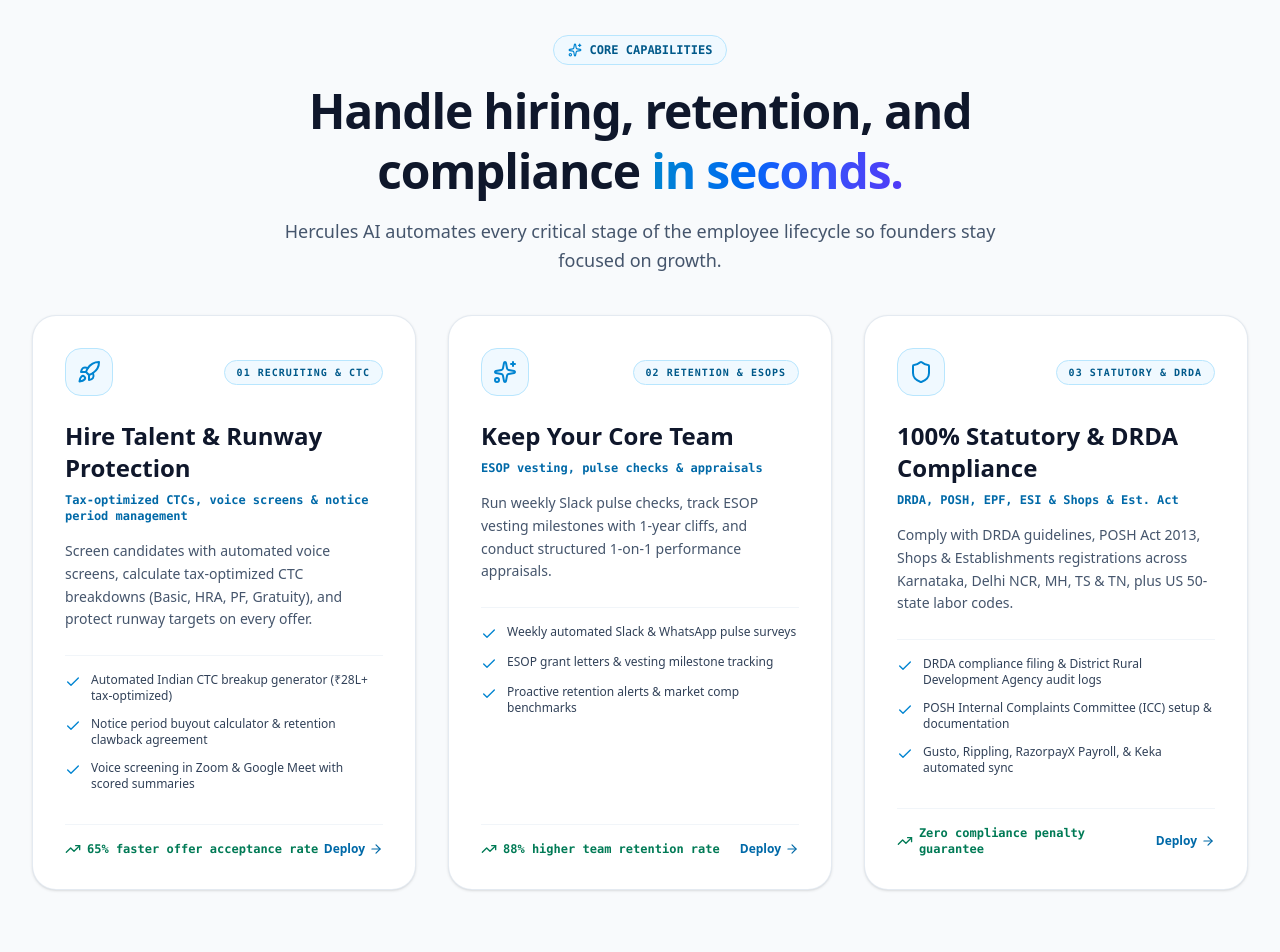
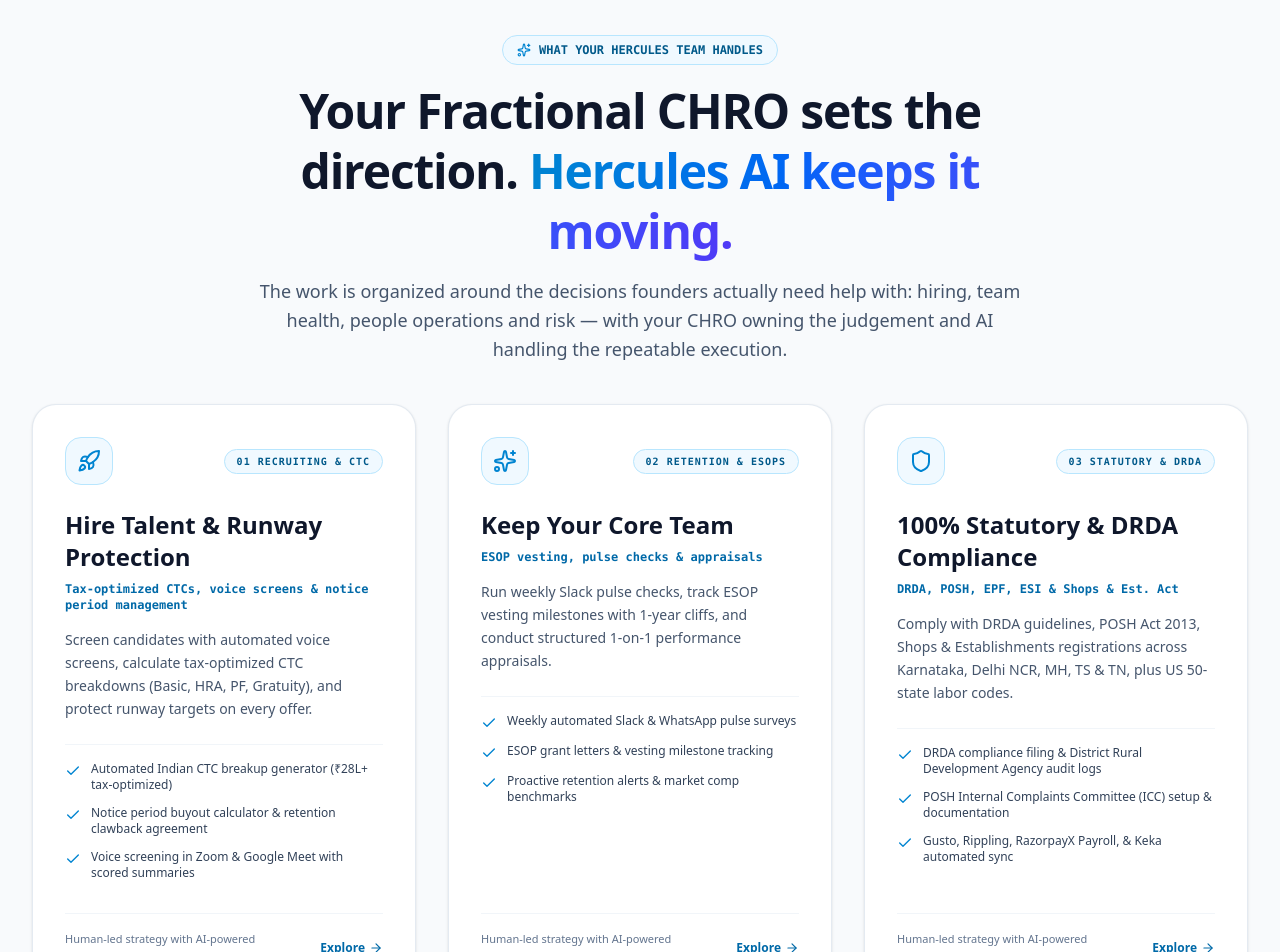
Before and after one commit to mnijhara/Hercules, a React (Vite) app: page / in a window 1280 px wide. Shown: the part 3740-4692 px from the top of the page. Built offline with nearby package versions, Linux system fonts and the light colour scheme.

Commit message:
Refocus capability section on Fractional CHRO outcomes

```diff
--- a/src/components/FeaturesPillarsSection.tsx
+++ b/src/components/FeaturesPillarsSection.tsx
@@ -1,6 +1,6 @@
 import React from 'react';
 import { FEATURE_PILLARS } from '../data/herculesData';
-import { Rocket, Sparkles, Shield, Check, ArrowRight, TrendingUp } from 'lucide-react';
+import { Rocket, Sparkles, Shield, Check, ArrowRight } from 'lucide-react';
 
 interface FeaturesPillarsSectionProps {
   onOpenAddSlackModal: () => void;
@@ -10,23 +10,24 @@
   return (
     <section id="features" className="py-12 sm:py-16 bg-slate-50 border-b border-slate-200 relative">
       <div className="max-w-7xl mx-auto px-4 sm:px-6 lg:px-8">
-        {/* Section Header */}
         <div className="text-center max-w-3xl mx-auto mb-8 sm:mb-10">
           <div className="inline-flex items-center gap-2 px-3.5 py-1.5 rounded-full bg-sky-50 border border-sky-200 text-sky-800 text-xs font-mono font-bold mb-4">
             <Sparkles className="w-3.5 h-3.5 text-sky-600" />
-            <span>CORE CAPABILITIES</span>
+            <span>WHAT YOUR HERCULES TEAM HANDLES</span>
           </div>
 
           <h2 className="text-3xl sm:text-5xl font-extrabold text-slate-900 tracking-tight leading-tight mb-4">
-            Handle hiring, retention, and compliance <span className="text-transparent bg-clip-text bg-gradient-to-r from-sky-600 via-blue-600 to-indigo-600">in seconds.</span>
+            Your Fractional CHRO sets the direction.{' '}
+            <span className="text-transparent bg-clip-text bg-gradient-to-r from-sky-600 via-blue-600 to-indigo-600">
+              Hercules AI keeps it moving.
+            </span>
           </h2>
 
           <p className="text-base sm:text-lg text-slate-600 font-normal leading-relaxed">
-            Hercules AI automates every critical stage of the employee lifecycle so founders stay focused on growth.
+            The work is organized around the decisions founders actually need help with: hiring, team health, people operations and risk — with your CHRO owning the judgement and AI handling the repeatable execution.
           </p>
         </div>
 
-        {/* 3 Pillar Cards Grid */}
         <div className="grid grid-cols-1 lg:grid-cols-3 gap-8">
           {FEATURE_PILLARS.map((pillar) => {
             const Icon = pillar.iconName === 'Rocket' ? Rocket : pillar.iconName === 'Sparkles' ? Sparkles : Shield;
@@ -37,7 +38,6 @@
                 className="bg-white border border-slate-200/90 hover:border-sky-300 rounded-3xl p-8 flex flex-col justify-between shadow-sm hover:shadow-md transition-all duration-300 group"
               >
                 <div>
-                  {/* Top Badge & Icon */}
                   <div className="flex items-center justify-between mb-6">
                     <div className="w-12 h-12 rounded-2xl bg-sky-50 border border-sky-200 flex items-center justify-center text-sky-600 group-hover:scale-110 transition-transform">
                       <Icon className="w-6 h-6" />
@@ -59,7 +59,6 @@
                     {pillar.description}
                   </p>
 
-                  {/* Highlights Checklist */}
                   <div className="space-y-3 mb-8 pt-4 border-t border-slate-100">
                     {pillar.highlights.map((h, i) => (
                       <div key={i} className="flex items-start gap-2.5 text-xs text-slate-700">
@@ -70,18 +69,15 @@
                   </div>
                 </div>
 
-                {/* Metric Footer */}
-                <div className="pt-4 border-t border-slate-100 flex items-center justify-between">
-                  <div className="flex items-center gap-1.5 text-xs font-mono font-bold text-emerald-700">
-                    <TrendingUp className="w-4 h-4" />
-                    <span>{pillar.metrics}</span>
-                  </div>
-
+                <div className="pt-4 border-t border-slate-100 flex items-center justify-between gap-4">
+                  <span className="text-[11px] leading-relaxed text-slate-500">
+                    Human-led strategy with AI-powered execution.
+                  </span>
                   <button
                     onClick={onOpenAddSlackModal}
-                    className="text-xs font-bold text-sky-700 hover:text-sky-900 flex items-center gap-1 group-hover:translate-x-1 transition-transform"
+                    className="shrink-0 text-xs font-bold text-sky-700 hover:text-sky-900 flex items-center gap-1 group-hover:translate-x-1 transition-transform"
                   >
-                    <span>Deploy</span>
+                    <span>Explore</span>
                     <ArrowRight className="w-3.5 h-3.5" />
                   </button>
                 </div>
```
